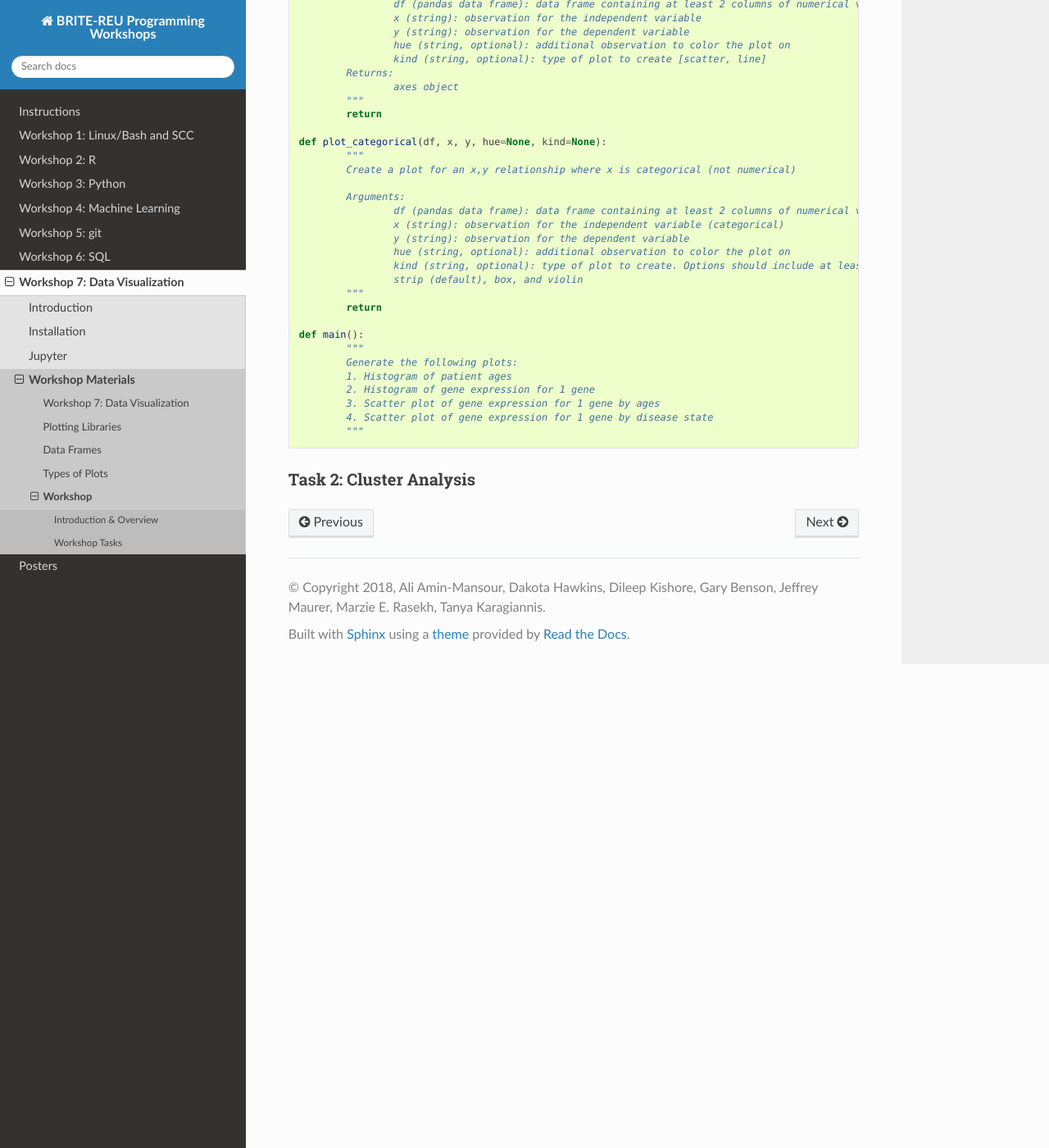
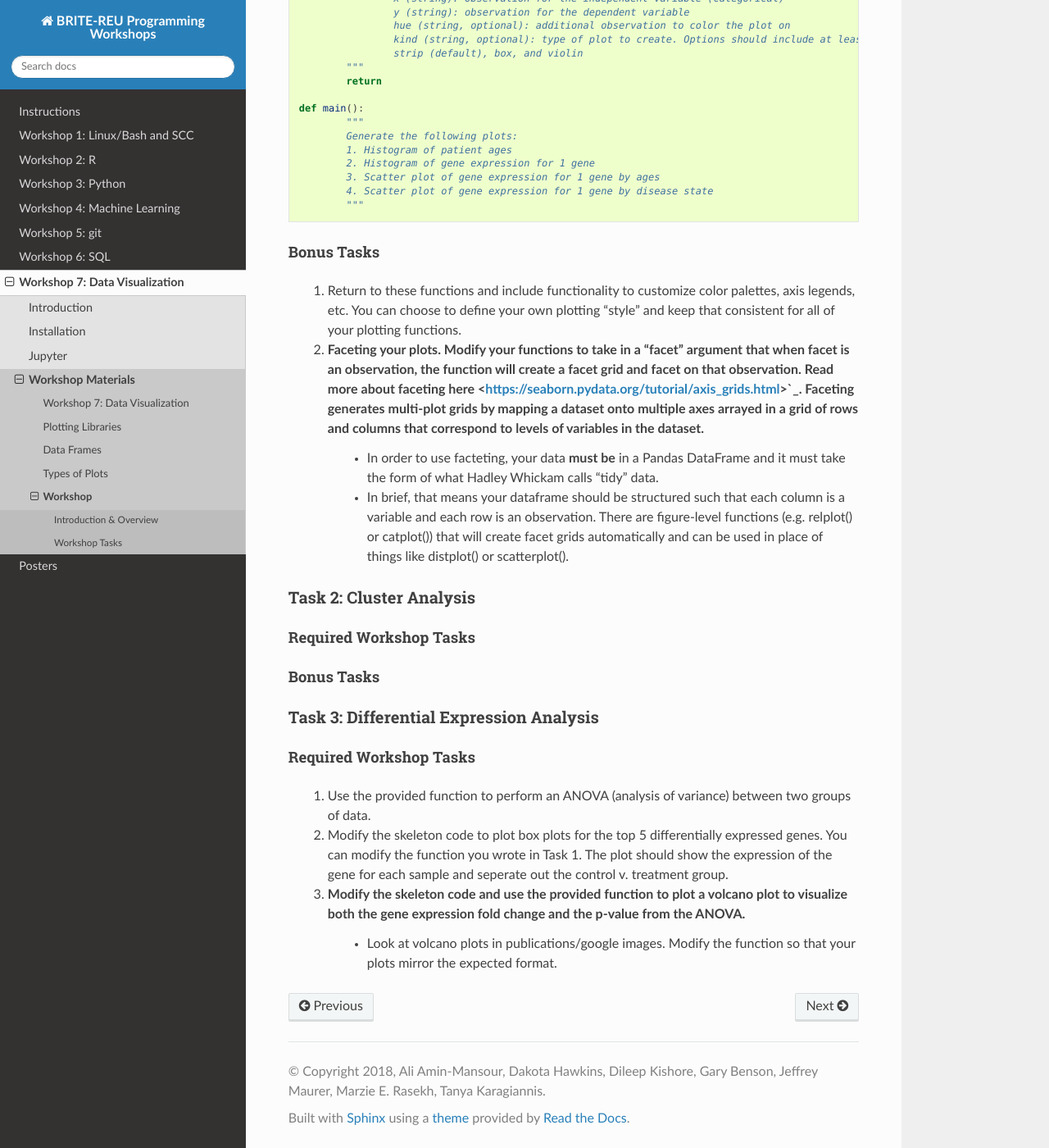
Before and after one commit to BRITE-REU/programming-workshops, a Sphinx documentation site: the page built from source/workshops/07_visualization/workshop.rst, in a window 1280 px wide and 1400 px high, scrolled down 3298 px. Shown: the whole window at 82% size. Built offline with Sphinx 7.4.7 and the Read the Docs theme 2.0.0, drawn with Linux system fonts in a browser that asks for light colours; some of the changed text lies outside the part shown.

Commit message:
Update workshop.rst
Started Task 3

```diff
--- a/source/workshops/07_visualization/workshop.rst
+++ b/source/workshops/07_visualization/workshop.rst
@@ -19,7 +19,7 @@ This is a microarray data on platform GPL570 (HG-U133_Plus_2, Affymetrix Human G
 The raw CEL files of the GEO series were downloaded, `frozen-RMA normalized <https://bioconductor.org/packages/release/bioc/html/frma.html>`_ , and the probes have been converted to HUGO gene symbols using the `annotate package <https://www.bioconductor.org/packages/release/bioc/html/annotate.html>`_ averaging on genes. The sample clinical data (meta-data) was parsed from the `series matrix file <ftp://ftp.ncbi.nlm.nih.gov/geo/series/GSE53nnn/GSE53987/matrix/>`_. You can download it `here <https://github.com/BRITE-REU/programming-workshops/blob/master/source/workshops/04_Machine_learning/data/GSE53987_combined.csv>`_.
 
 In total there are 205 rows consisting of 19 individuals diagnosed with BPD, 19 with MDD, 19 schizophrenia and 19 controls. Each sample has gene expression from 3 tissues (post-mortem brain). There are a total of 13768 genes (numeric features) and 10 meta features and 1 ID (GEO sample accession):
-	*Age
+	* Age
 	* Race (W for white and B for black)
 	* Gender (F for female and M for male)
 	* Ph: pH of the brain tissue
@@ -89,14 +89,7 @@ Your plots should satisfy the following critical components:
 	* Legend (if applicable)
 	* Be readable
 
-Bonus Tasks
-++++++++++++
-	#. Return to these functions and include functionality to customize color palettes, axis legends, etc. You can choose to define your own plotting "style" and keep that consistent for all of your plotting functions.
-	#. Faceting your plots. Modify your functions to take in a "facet" argument that when facet is an observation, the function will create a facet grid and facet on that observation. Read more about faceting here <https://seaborn.pydata.org/tutorial/axis_grids.html>`_. Faceting generates multi-plot grids by mapping a dataset onto multiple axes arrayed in a grid of rows and columns that correspond to levels of variables in the dataset.
-		* In order to use facteting, your data **must be** in a Pandas DataFrame and it must take the form of what Hadley Whickam calls “tidy” data.
-		* In brief, that means your dataframe should be structured such that each column is a variable and each row is an observation. There are figure-level functions (e.g. relplot() or catplot()) that will create facet grids automatically and can be used in place of things like distplot() or scatterplot().
-
-Use the below skeleton code to complete Task 1.
+Incorporate the below function skeleton code to complete Task 1.
 
 .. code-block:: python
 
@@ -157,6 +150,29 @@ Use the below skeleton code to complete Task 1.
 		4. Scatter plot of gene expression for 1 gene by disease state
 		"""
 
+Bonus Tasks
+++++++++++++
+	#. Return to these functions and include functionality to customize color palettes, axis legends, etc. You can choose to define your own plotting "style" and keep that consistent for all of your plotting functions.
+	#. Faceting your plots. Modify your functions to take in a "facet" argument that when facet is an observation, the function will create a facet grid and facet on that observation. Read more about faceting here <https://seaborn.pydata.org/tutorial/axis_grids.html>`_. Faceting generates multi-plot grids by mapping a dataset onto multiple axes arrayed in a grid of rows and columns that correspond to levels of variables in the dataset.
+		* In order to use facteting, your data **must be** in a Pandas DataFrame and it must take the form of what Hadley Whickam calls “tidy” data.
+		* In brief, that means your dataframe should be structured such that each column is a variable and each row is an observation. There are figure-level functions (e.g. relplot() or catplot()) that will create facet grids automatically and can be used in place of things like distplot() or scatterplot().
 
 Task 2: Cluster Analysis
 --------------------------
+
+Required Workshop Tasks
+++++++++++++++++++++++++
+
+Bonus Tasks
+++++++++++++
+
+Task 3: Differential Expression Analysis
+-----------------------------------------
+
+Required Workshop Tasks
+++++++++++++++++++++++++
+
+	#. Use the provided function to perform an ANOVA (analysis of variance) between two groups of data.
+	#. Modify the skeleton code to plot box plots for the top 5 differentially expressed genes. You can modify the function you wrote in Task 1. The plot should show the expression of the gene for each sample and seperate out the control v. treatment group.
+	#. Modify the skeleton code and use the provided function to plot a volcano plot to visualize both the gene expression fold change and the p-value from the ANOVA.
+		* Look at volcano plots in publications/google images. Modify the function so that your plots mirror the expected format.
```
